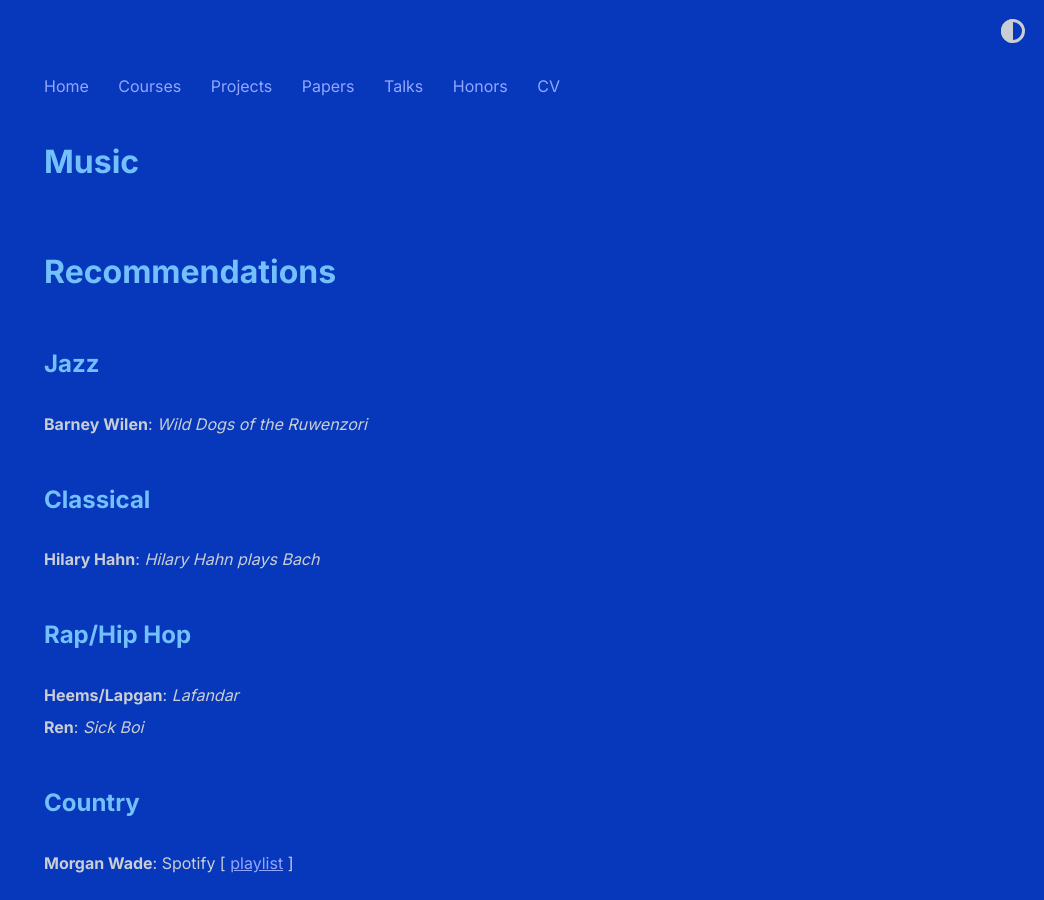
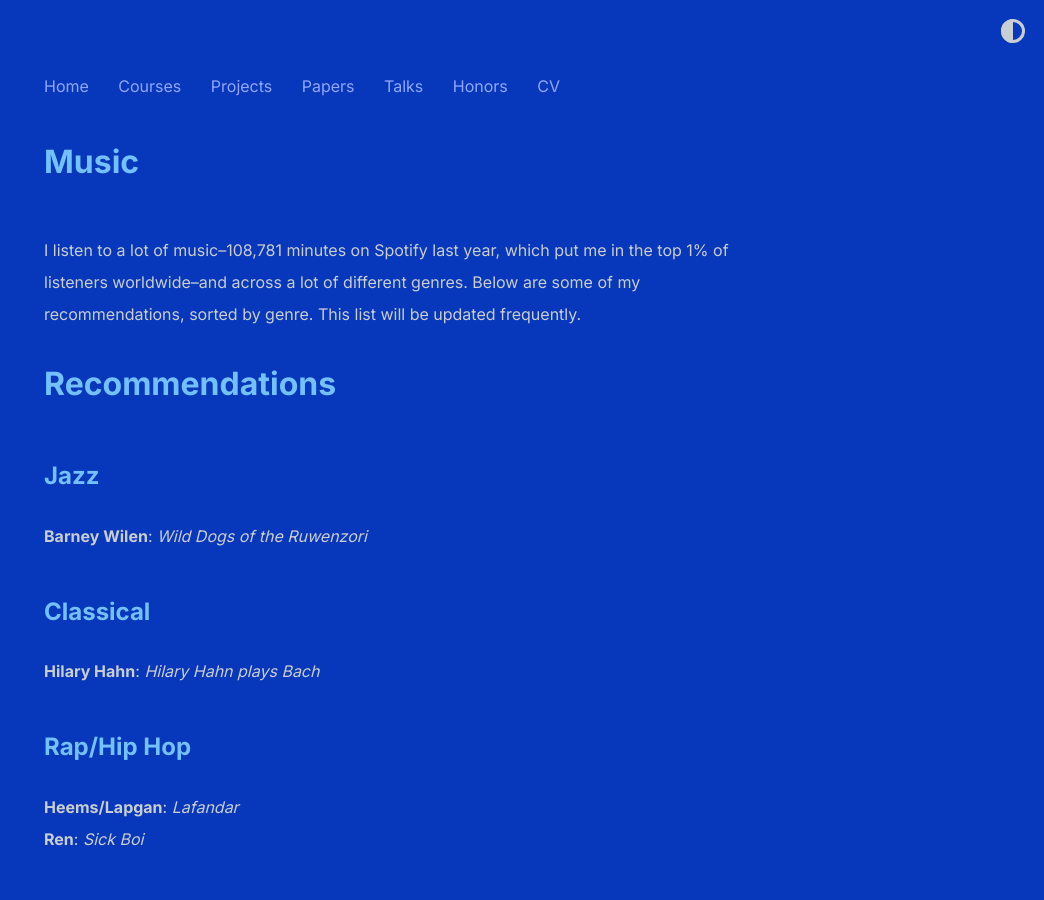
Before and after one commit to shihankanungo/shihankanungo.github.io, a Jekyll site: the page built from music.md, in a window 1280 px wide and 900 px high. Shown: the whole window, without its empty margins (236-1280 px from the left). Built offline with Jekyll 4.4.1, drawn with Linux system fonts in a browser that asks for light colours.

Commit message:
Update music.md

```diff
--- a/music.md
+++ b/music.md
@@ -2,6 +2,9 @@
 layout: post
 title: Music
 ---
+<br>
+
+I listen to a lot of music--108,781 minutes on Spotify last year, which put me in the top 1% of listeners worldwide--and across a lot of different genres. Below are some of my recommendations, sorted by genre. This list will be updated frequently.
 <br>
 
 # Recommendations
```
